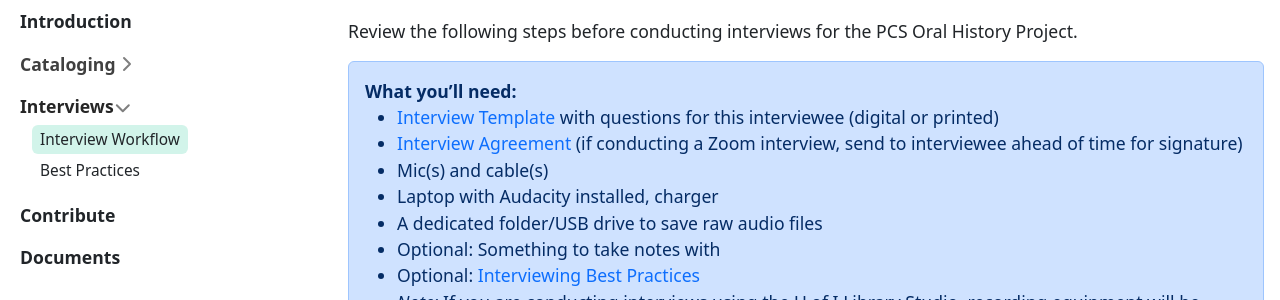
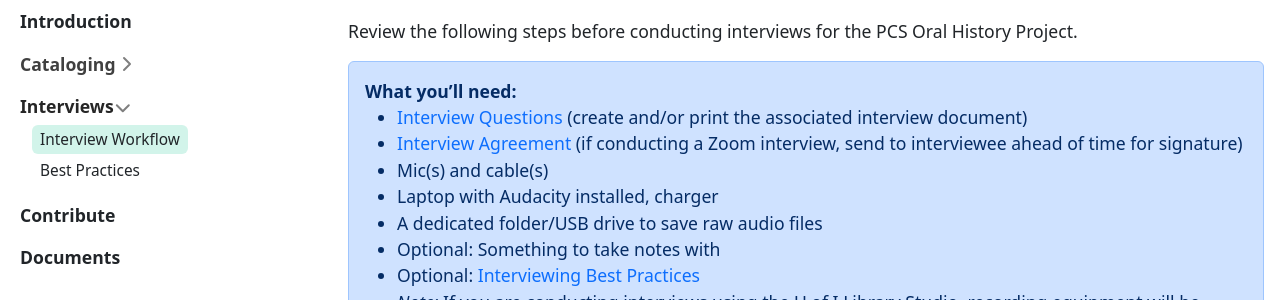
Before and after one commit to llove28/pcs-project, a Jekyll site: the page built from content/interviews/workflow.md, in a window 1280 px wide and 900 px high, scrolled down 627 px. Shown: the part 155-455 px from the top of the window. Built offline with Jekyll 4.4.1, drawn with Linux system fonts in a browser that asks for light colours.

Commit message:
Fix link for Interview Questions in workflow.md
Updated the link for the Interview Questions section to point to the correct Google Drive folder.

```diff
--- a/content/interviews/workflow.md
+++ b/content/interviews/workflow.md
@@ -8,7 +8,7 @@ Review the following steps before conducting interviews for the PCS Oral History
 
 {% capture text %} **What you'll need:**
 
-- [Interview Template](https://docs.google.com/document/d/1ZaHKXGA-PITaux6zf6AhMuq96Kk5c2f9USl0m_ytWvs/edit?tab=t.0#heading=h.eny2u1w4rz6k) with questions for this interviewee (digital or printed)
+- [Interview Questions]([https://docs.google.com/document/d/1ZaHKXGA-PITaux6zf6AhMuq96Kk5c2f9USl0m_ytWvs/edit?tab=t.0#heading=h.eny2u1w4rz6k](https://drive.google.com/drive/folders/1ml0Js722Mg85_PTf0PKuwp2iXpULYf0r?usp=sharing)) (create and/or print the associated interview document)
 - [Interview Agreement](https://docs.google.com/document/d/11txiuFVDQl7qDhnTFlNRQRyx5pBIZJrwPOd9SJH2TVM/edit?tab=t.0#heading=h.hg19oj81usdj) (if conducting a Zoom interview, send to interviewee ahead of time for signature)
 - Mic(s) and cable(s)
 - Laptop with Audacity installed, charger
```
